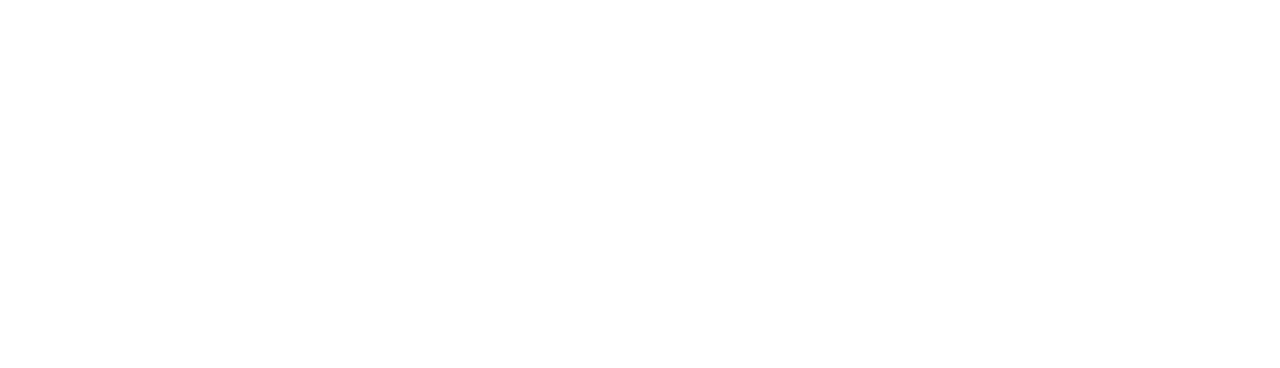
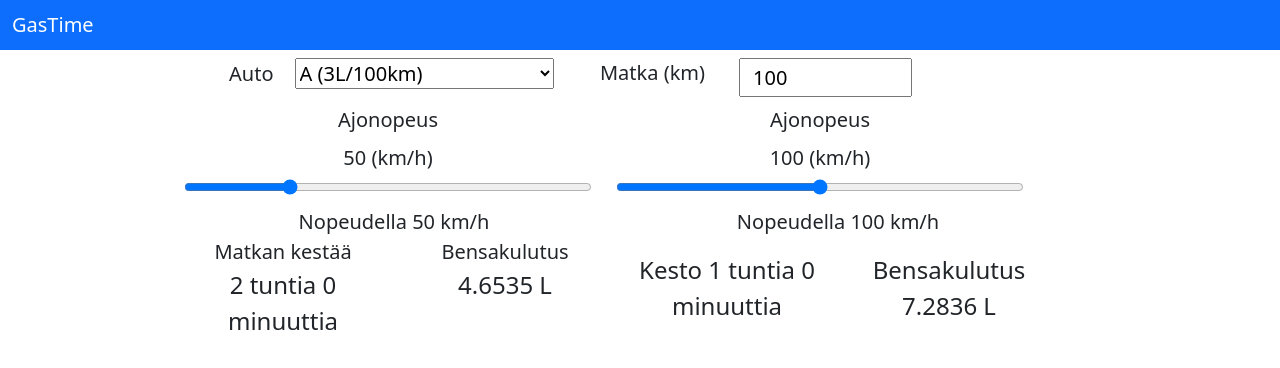
Before and after one commit to Ni-P/gastime-react, a React (Create React App) app: page / in a window 1280 px wide. Shown: the top 368 px of the page. Built offline with nearby package versions, Linux system fonts and the light colour scheme.

Commit message:
Add model for car data Add Main, header, Calculator components Move files in src to own folders Add bootstrap with dependencies to project

```diff
--- a/package.json
+++ b/package.json
@@ -3,13 +3,18 @@
   "version": "0.1.0",
   "private": true,
   "dependencies": {
+    "@popperjs/core": "^2.9.2",
     "@testing-library/jest-dom": "^5.12.0",
     "@testing-library/react": "^11.2.7",
     "@testing-library/user-event": "^12.8.3",
+    "@types/bootstrap": "^5.0.15",
     "@types/jest": "^26.0.23",
     "@types/node": "^12.20.13",
     "@types/react": "^17.0.6",
     "@types/react-dom": "^17.0.5",
+    "bootstrap": "^5.0.1",
+    "jquery": "^3.6.0",
+    "popper.js": "^1.16.1",
     "react": "^17.0.2",
     "react-dom": "^17.0.2",
     "react-scripts": "4.0.3",
--- a/public/index.html
+++ b/public/index.html
@@ -1,20 +1,20 @@
 <!DOCTYPE html>
 <html lang="en">
 <head>
-    <meta charset="utf-8" />
-    <link rel="icon" href="%PUBLIC_URL%/favicon.ico" />
-    <meta name="viewport" content="width=device-width, initial-scale=1" />
-    <meta name="theme-color" content="#000000" />
+    <meta charset="utf-8"/>
+    <link rel="icon" href="%PUBLIC_URL%/favicon.ico"/>
+    <meta name="viewport" content="width=device-width, initial-scale=1"/>
+    <meta name="theme-color" content="#000000"/>
     <meta
             name="description"
             content="Web site created using create-react-app"
     />
-    <link rel="apple-touch-icon" href="%PUBLIC_URL%/logo192.png" />
+    <link rel="apple-touch-icon" href="%PUBLIC_URL%/logo192.png"/>
     <!--
       manifest.json provides metadata used when your web app is installed on a
       user's mobile device or desktop. See https://developers.google.com/web/fundamentals/web-app-manifest/
     -->
-    <link rel="manifest" href="%PUBLIC_URL%/manifest.json" />
+    <link rel="manifest" href="%PUBLIC_URL%/manifest.json"/>
     <!--
       Notice the use of %PUBLIC_URL% in the tags above.
       It will be replaced with the URL of the `public` folder during the build.
@@ -27,6 +27,7 @@
     <title>React App</title>
 </head>
 <body>
+<main>
     <noscript>You need to enable JavaScript to run this app.</noscript>
     <div id="root"></div>
     <!--
@@ -39,5 +40,6 @@
       To begin the development, run `npm start` or `yarn start`.
       To create a production bundle, use `npm run build` or `yarn build`.
     -->
+</main>
 </body>
 </html>
--- a/src/App.tsx
+++ b/src/App.tsx
@@ -1,12 +1,16 @@
 import React from 'react';
-import './App.css';
+// import 'jquery/dist/jquery.js';
+// import 'popper.js/dist/umd/popper.js';
+import 'bootstrap/dist/css/bootstrap.min.css';
+import './css/App.css';
+import Main from "./components/Main";
 
 function App() {
-  return (
-    <div className="App">
-
-    </div>
-  );
+    return (
+        <div className="App">
+            <Main/>
+        </div>
+    );
 }
 
 export default App;
--- /dev/null
+++ b/src/components/Calculator.tsx
@@ -0,0 +1,115 @@
+import React, {ChangeEventHandler, useState} from "react";
+import {Car} from "../models/car";
+
+const fuelUsageCoefficient = 1.009;
+const cars: Array<Car> = [
+    {name: "A", fuelConsumptionKm: 0.03},
+    {name: "B", fuelConsumptionKm: 0.035},
+    {name: "C", fuelConsumptionKm: 0.04}
+]
+
+const Calculator: React.FC = () => {
+    const [selectedCar, setSelectedCar] = useState<Car>(cars[0]);
+    const [travelDistance, setTravelDistance] = useState(100);
+    const [firstSpeed, setFirstSpeed] = useState(50);
+    const [secondSpeed, setSecondSpeed] = useState(100);
+
+    const onChanceCarSelectInput = (value: string) => {
+        setSelectedCar(cars.find(car => car.name === value) || {name: "", fuelConsumptionKm: 0});
+    }
+
+    const onChangeDistanceInput = (value: string) => {
+        setTravelDistance(Number.parseInt(value));
+    }
+
+    const calculateTravelTime = (distance: number, speed: number) => {
+        return distance / speed;
+    }
+
+    const formatTravelTimeToString = (time: number) => {
+        let hours = Math.floor(time);
+        let minutes = (time - hours) * 60;
+        return `${hours} tuntia ${Math.ceil(minutes)} minuuttia`;
+    }
+
+    const calculateFuelCost = (speed: number) => {
+        return Math.fround(selectedCar.fuelConsumptionKm * Math.pow(fuelUsageCoefficient, speed - 1) * travelDistance);
+    }
+
+    const formatFuelCostString = (cost: string) => {
+        return cost.length > 6 ? cost.slice(0, 6) : cost;
+    }
+
+    return <div className="row">
+        <div className="col-xl-9 col-md-12 col-sm-12 row m-auto">
+            <div className="col-xs-12 row m-auto">
+                <form target="#" className="fs-5 col-12 row m-auto">
+                    <div className="col-4 col-md-5 col-sm-6 col-12 my-1 my-sm-1">
+                        <label htmlFor="select-car" className="w-25 form-label">Auto</label>
+                        <select id="select-car" className="w-75"
+                                onChange={(event) => onChanceCarSelectInput(event.target.value)}>
+                            {cars.map((car) => <option key={"select" + car.name}
+                                                       value={car.name}>{car.name} ({`${car.fuelConsumptionKm * 100}`.slice(0, 3)}L/100km)</option>)}
+                        </select>
+                    </div>
+                    <div className="col-4 col-md-5 col-sm-6 col-12 row my-1 my-sm-1">
+                        <label className="col-6 form-label" htmlFor="input-distance">Matka (km)</label>
+                        <input className="col-6" id="input-distance" type="number" defaultValue={travelDistance}
+                               onChange={(event) => onChangeDistanceInput(event.target.value)}/>
+                    </div>
+                    {/*<div className="col-md-2 col-sm-2 col-sm-12 col-12 my-1 my-sm-1">*/}
+                    {/*    <button className="btn btn-primary w-100" type="submit"*/}
+                    {/*            onClick={(e) => e.preventDefault()}>Laske*/}
+                    {/*    </button>*/}
+                    {/*</div>*/}
+                </form>
+            </div>
+            <div className="col-12 my-sm-1 row">
+                <div className="col-12 col-md-6 row fs-5">
+                    <div className="col-12">
+                        <label className="form-label w-100" htmlFor="input-range-speed-1">Ajonopeus</label>
+                        <p className="d-inline">{firstSpeed} (km/h)</p>
+                        <input className="w-100" type="range" id="input-range-speed-1" max={200} min={0}
+                               step={10} defaultValue={firstSpeed}
+                               onChange={(event => setFirstSpeed(Number.parseInt(event.target.value) || 10))}/>
+                    </div>
+                </div>
+                <div className="col-12 col-md-6 row fs-5">
+                    <div className="col-12">
+                        <label className="form-label w-100" htmlFor="input-range-speed-1">Ajonopeus</label><p
+                        className="d-inline">{secondSpeed} (km/h)</p>
+                        <input className="w-100" type="range" id="input-range-speed-1" max={200} min={0}
+                               step={10} defaultValue={secondSpeed}
+                               onChange={(event => setSecondSpeed(Number.parseInt(event.target.value) || 10))}/>
+                    </div>
+                </div>
+            </div>
+            <div className="col-12 col-md-6 row fs-5 my-1 my-md-0">
+                <div className="col-12">
+                    Nopeudella {firstSpeed} km/h
+                </div>
+                <div className="col-6">Matkan kestää</div>
+                <div className="col-6">Bensakulutus</div>
+                <div
+                    className="col-6 fs-4">{formatTravelTimeToString(calculateTravelTime(travelDistance, firstSpeed))}</div>
+                <div
+                    className="col-6 fs-4">{formatFuelCostString(`${calculateFuelCost(firstSpeed)}`)} L
+                </div>
+            </div>
+            <div className="col-12 col-md-6 row fs-5 my-1 my-md-0">
+                <div className="col-12">
+                    Nopeudella {secondSpeed} km/h
+                </div>
+                <div
+                    className="col-6 fs-4">Kesto {formatTravelTimeToString(calculateTravelTime(travelDistance, secondSpeed))}</div>
+                <div
+                    className="col-6 fs-4">Bensakulutus {formatFuelCostString(`${calculateFuelCost(secondSpeed)}`)} L
+                </div>
+            </div>
+
+        </div>
+    </div>
+
+}
+
+export default Calculator;
--- /dev/null
+++ b/src/components/Header.tsx
@@ -0,0 +1,12 @@
+import React from "react";
+
+
+const Header: React.FC = () => {
+    return <nav className="navbar navbar-expand-lg bg-primary text-white">
+        <div className="container-fluid">
+            <p className="navbar-brand mb-0 h1">GasTime</p>
+        </div>
+    </nav>
+}
+
+export default Header;
--- /dev/null
+++ b/src/components/Main.tsx
@@ -0,0 +1,16 @@
+import React from "react";
+import Header from "./Header";
+import Calculator from "./Calculator";
+
+
+const Main: React.FC = () => {
+
+    return <>
+        <Header/>
+        <div className="my-1 container-fluid">
+            <Calculator/>
+        </div>
+    </>
+}
+
+export default Main;
--- a/src/index.tsx
+++ b/src/index.tsx
@@ -1,6 +1,6 @@
 import React from 'react';
 import ReactDOM from 'react-dom';
-import './index.css';
+import './css/index.css';
 import App from './App';
 import reportWebVitals from './reportWebVitals';
 
--- /dev/null
+++ b/src/models/car.ts
@@ -0,0 +1,4 @@
+export type Car = {
+    name: string,
+    fuelConsumptionKm: number
+}
```
Also changed, not shown: src/css/App.css (renamed from src/App.css), src/css/index.css (renamed from src/index.css), 2 other files (tests, documents, lock files or other folders). Lines whose indentation alone changed are shown as unchanged.
